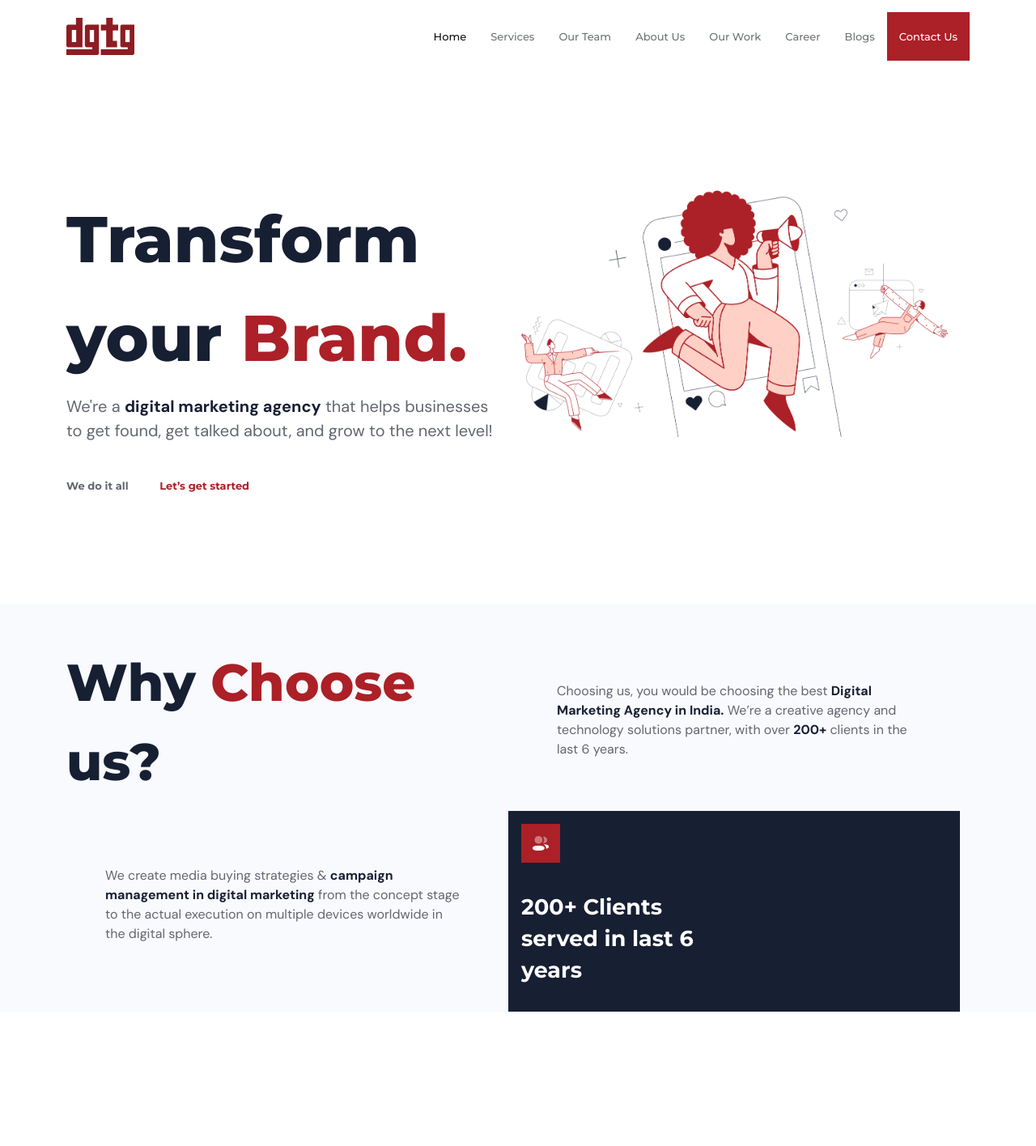
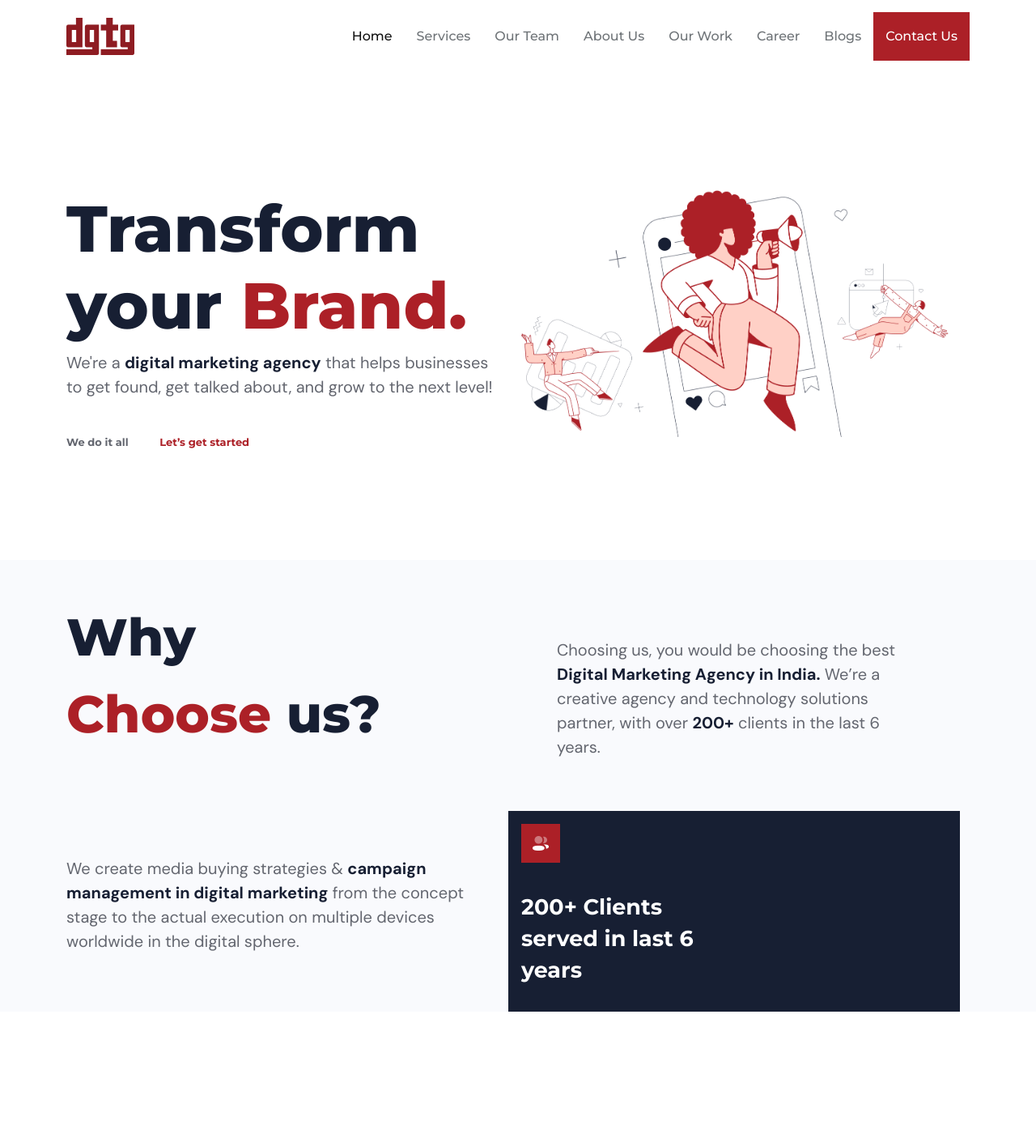
Before and after one commit to mailtoravi437/dgtg, a React (Create React App) app: page / in a window 1280 px wide. Shown: the top 1416 px of the page at 81% size. Built offline with nearby package versions, Linux system fonts and the light colour scheme; some icons are missing.

Commit message:
new commit

```diff
--- a/src/MyComponents/Home.js
+++ b/src/MyComponents/Home.js
@@ -36,7 +36,7 @@ export default function Home() {
               <div className="row pt-5">
                 <div className="col-sm-12 col-md-6 col-lg-6">
                   <div className="home1">
-                    <h2>Why <span style={{ color: '#AC2027' }}>Choose</span> us?</h2>
+                    <h2>Why <br/> <span style={{ color: '#AC2027' }}>Choose</span> us?</h2>
                   </div>
                 </div>
                 <div className="col-sm-12 col-md-6 col-lg-6 d-flex align-items-center">
@@ -47,7 +47,7 @@ export default function Home() {
               </div>
               <div className="row">
                 <div className="col-sm-12 col-md-6 col-lg-6 d-flex align-items-center">
-                  <div className="home3 p-5">
+                  <div className="home3 py-5">
                     <p>We create media buying strategies &amp; <b>campaign management in digital marketing</b> from the concept stage to the actual execution on multiple devices worldwide in the digital sphere. </p>
                   </div>
                 </div>
--- a/src/Styles/global.css
+++ b/src/Styles/global.css
@@ -57,7 +57,7 @@ header ul li a
     font-family: 'Montserrat';
     font-style: normal;
     font-weight: 500;
-    font-size: 13px;
+    font-size: 16px;
     line-height: 20px;
     display: block;
     text-align: center;
@@ -78,7 +78,7 @@ header ul li a
     font-style: normal;
     font-weight: 800;
     font-size: 80px;
-    line-height: 122px;
+    line-height: 95px;
     color: #171F33;
 }
 
@@ -112,7 +112,7 @@ header ul li a
     font-style: normal;
     font-weight: 800;
     font-size: 64px;
-    line-height: 98px;
+    line-height: 95px;
     color: #171F33;
 }
 
@@ -126,7 +126,7 @@ header ul li a
     font-family: 'DM Sans';
     font-style: normal;
     font-weight: 400;
-    font-size: 16px;
+    font-size: 20px;
     line-height: 150%;
     color: #63666F;
 }
@@ -155,7 +155,7 @@ footer{
 
 .footer-heading h2
 {
-    font-family: 'Monda';
+    font-family: 'Montserrat';
     font-style: normal;
     font-weight: 700;
     font-size: 23px;
```
